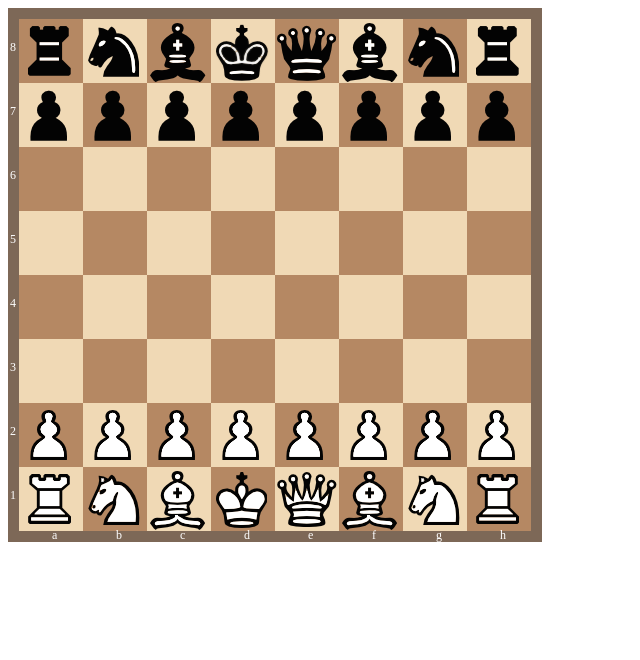
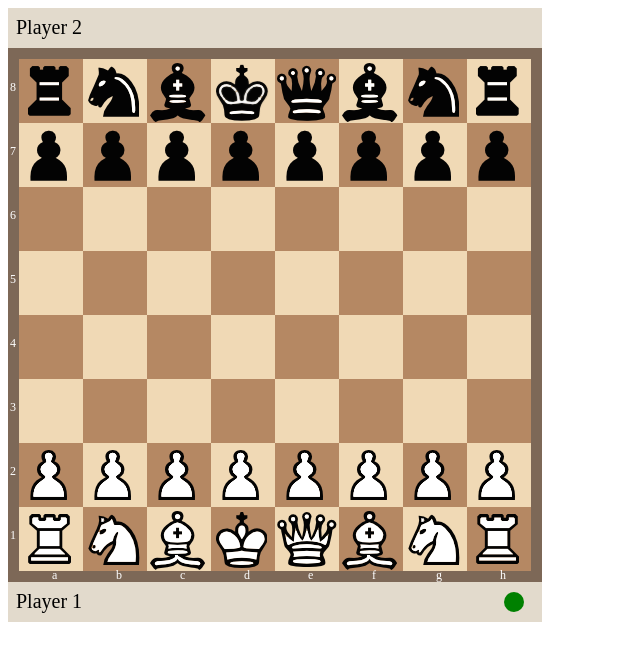
Before and after one commit to vitmalina/ai-battle, a plain HTML site: page index.html in a window 1280 px wide. Shown: the whole page, without its empty margins (0-640 px from the left). Drawn offline with Linux system fonts and the light colour scheme.

Commit message:
Player titles

```diff
--- a/board.css
+++ b/board.css
@@ -3,7 +3,7 @@ img {
 }
 
 .board-holder {
-	position: absolute;
+	position: relative;
 	height: 534px;
 	width: 534px;
 	background-size: contain;
@@ -35,6 +35,24 @@ img {
 	font-size: 12px;
 }
 
+.player1, .player2 {
+	box-sizing: border-box;
+	background-color: #E2DACC;
+	width: 534px;
+	height: 40px;
+	padding: 8px;
+	font-size: 20px;
+}
+
+.turn {
+	float: right;
+	border-radius: 20px;
+	background-color: green;
+	width: 20px;
+	height: 20px;
+	margin-top: 2px;
+	margin-right: 10px;
+}
 .poss {
 	width: 32px;
 	height: 32px;
--- a/index.html
+++ b/index.html
@@ -13,10 +13,17 @@
 	</script>
 </head>
 <body>
+	<div class="player1">
+		Player 2
+		<span id="player2_turn" class="turn" style="display: none"></span>
+	</div>
 	<div class="board-holder">
 		<div id="board" class="board">
-
 		</div>
+	</div>
+	<div class="player2">
+		Player 1
+		<span id="player1_turn" class="turn"></span>
 	</div>
 </body>
 </html>
```
